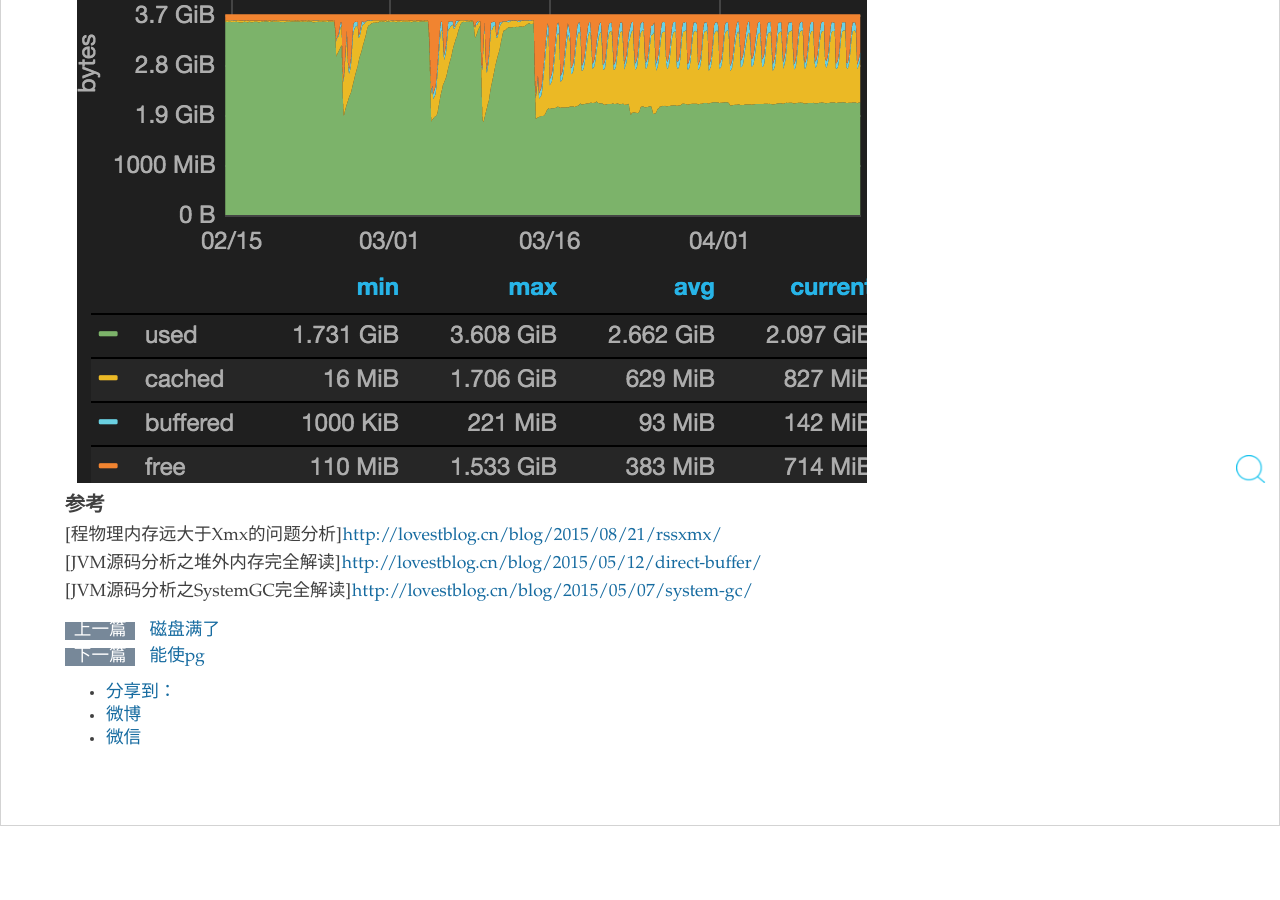
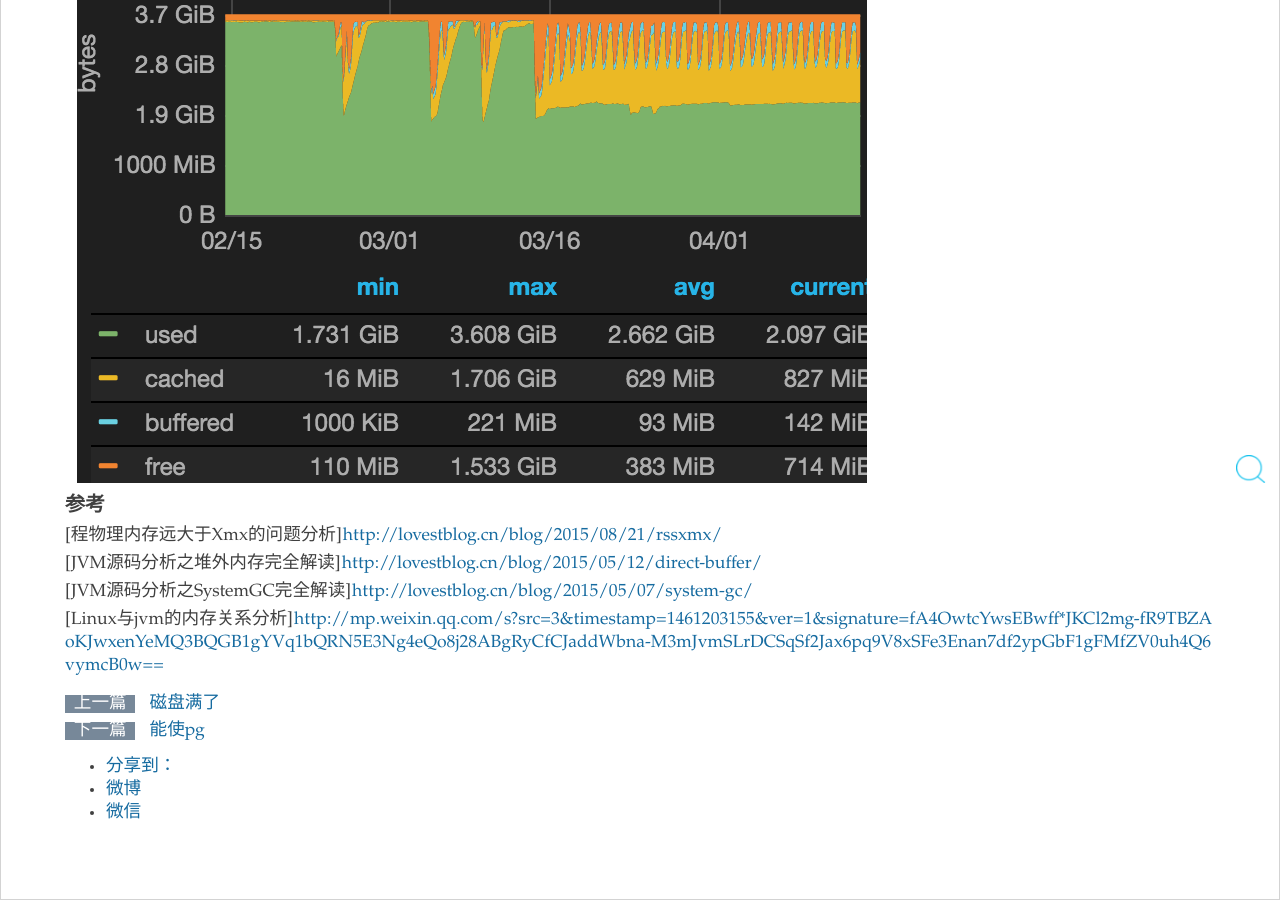
Before and after one commit to zy123a/lcj1992.github.com, a Jekyll site: the page built from _posts/performance/2015-12-17-memoryFull.md, in a window 1280 px wide and 900 px high, scrolled down 580 px. Built offline with Jekyll 4.4.1, drawn with Linux system fonts in a browser that asks for light colours; nearby versions of some CDN libraries; comment, search, counter and statistics services are not loaded; before the commit the page ends 1406 px from its top, so only the background shows below that.

Commit message:
annotation

```diff
--- a/_posts/performance/2015-12-17-memoryFull.md
+++ b/_posts/performance/2015-12-17-memoryFull.md
@@ -39,3 +39,5 @@ tags: xmx oomkiller Res Rss
 [JVM源码分析之堆外内存完全解读]<http://lovestblog.cn/blog/2015/05/12/direct-buffer/>
 
 [JVM源码分析之SystemGC完全解读]<http://lovestblog.cn/blog/2015/05/07/system-gc/>
+
+[Linux与jvm的内存关系分析]<http://mp.weixin.qq.com/s?src=3&timestamp=1461203155&ver=1&signature=fA4OwtcYwsEBwff*JKCl2mg-fR9TBZAoKJwxenYeMQ3BQGB1gYVq1bQRN5E3Ng4eQo8j28ABgRyCfCJaddWbna-M3mJvmSLrDCSqSf2Jax6pq9V8xSFe3Enan7df2ypGbF1gFMfZV0uh4Q6vymcB0w==>
```
